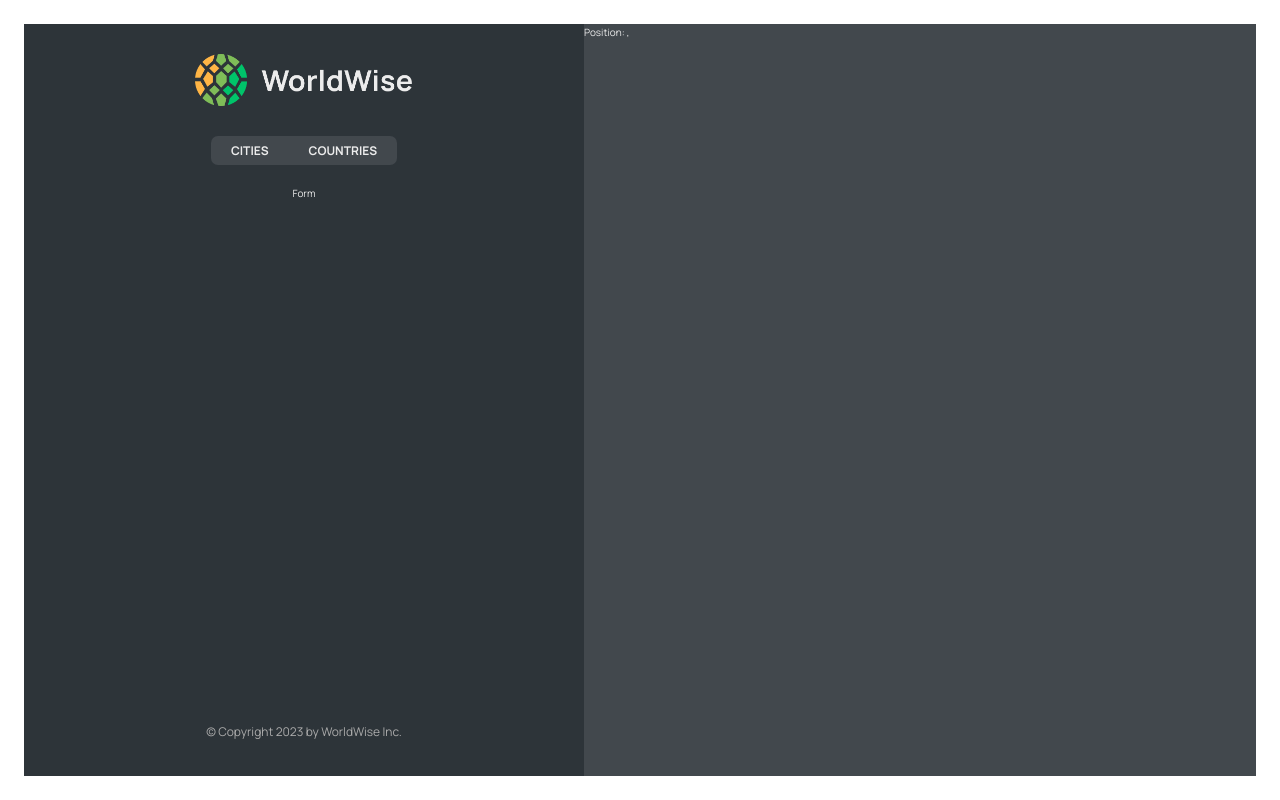
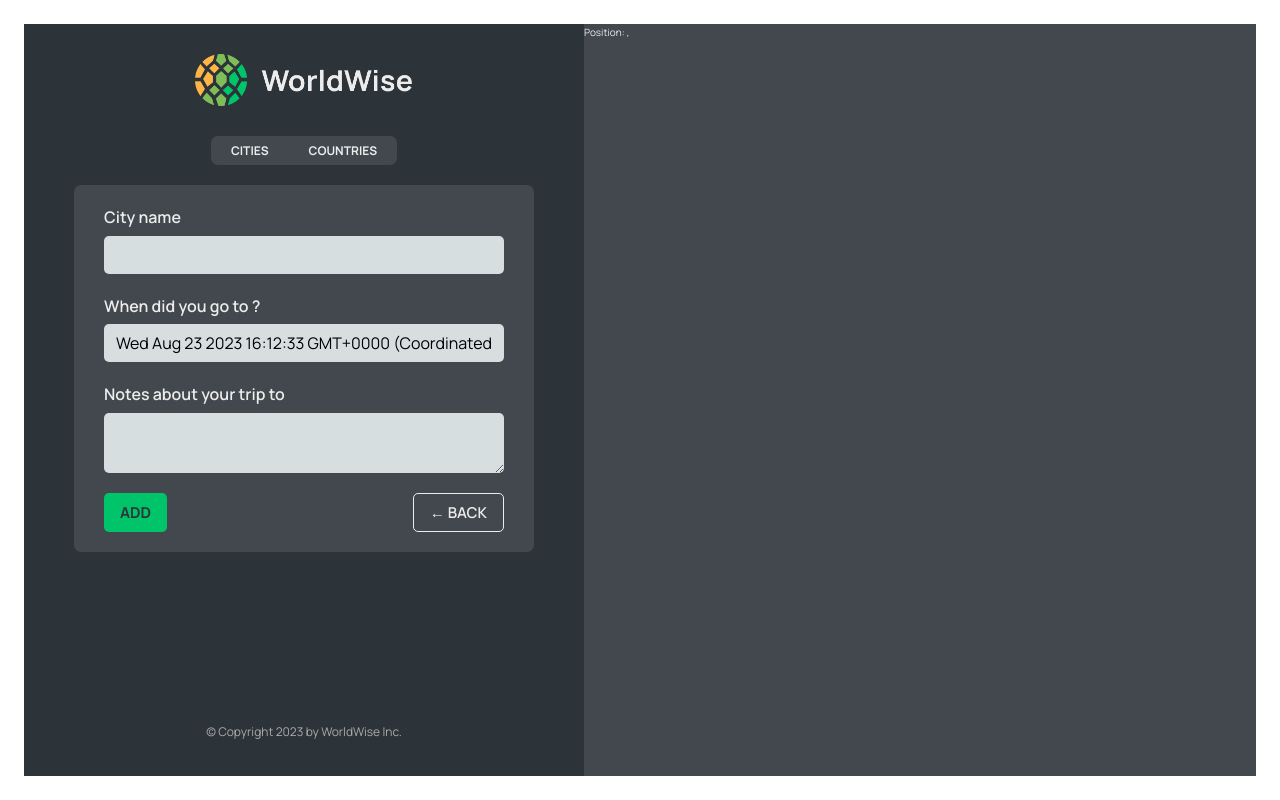
Before and after one commit to itsninam/worldwise, a React (Vite) app: page /app/form in a window 1280 px wide. Built offline with nearby package versions, Linux system fonts and the light colour scheme; data requests are answered from the project's data file.

Commit message:
Programatic navigation

```diff
--- a/src/App.jsx
+++ b/src/App.jsx
@@ -10,6 +10,7 @@ import PageNotFound from "./pages/PageNotFound";
 import CityList from "./components/CityList";
 import CountryList from "./components/CountryList";
 import City from "./components/City";
+import Form from "./components/Form";
 
 const BASE_URL = "http://localhost:9000";
 
@@ -55,7 +56,7 @@ function App() {
             path="countries"
             element={<CountryList cities={cities} isLoading={isLoading} />}
           />
-          <Route path="form" element={<p>Form</p>} />
+          <Route path="form" element={<Form />} />
         </Route>
         <Route path="*" element={<PageNotFound />} />
       </Routes>
--- /dev/null
+++ b/src/components/Button.jsx
@@ -0,0 +1,11 @@
+import styles from "./Button.module.css";
+
+const Button = ({ children, onClick, type }) => {
+  return (
+    <button onClick={onClick} className={`${styles.btn} ${styles[type]}`}>
+      {children}
+    </button>
+  );
+};
+
+export default Button;
--- a/src/components/CityList.jsx
+++ b/src/components/CityList.jsx
@@ -17,7 +17,7 @@ const CityList = ({ cities, isLoading }) => {
     <>
       <ul className={styles.cityList}>
         {cities.map((city) => {
-          return <CityItem city={city} />;
+          return <CityItem city={city} key={city.id} />;
         })}
       </ul>
     </>
--- a/src/components/CountryList.jsx
+++ b/src/components/CountryList.jsx
@@ -24,7 +24,7 @@ const CountryList = ({ cities, isLoading }) => {
   return (
     <ul className={styles.countryList}>
       {countries.map((country) => {
-        return <CountryItem country={country} />;
+        return <CountryItem country={country} key={country.country} />;
       })}
     </ul>
   );
--- a/src/components/Form.jsx
+++ b/src/components/Form.jsx
@@ -3,6 +3,8 @@
 import { useState } from "react";
 
 import styles from "./Form.module.css";
+import Button from "./Button";
+import { useNavigate } from "react-router-dom";
 
 export function convertToEmoji(countryCode) {
   const codePoints = countryCode
@@ -17,6 +19,8 @@ function Form() {
   const [country, setCountry] = useState("");
   const [date, setDate] = useState(new Date());
   const [notes, setNotes] = useState("");
+
+  const navigate = useNavigate();
 
   return (
     <form className={styles.form}>
@@ -49,8 +53,16 @@ function Form() {
       </div>
 
       <div className={styles.buttons}>
-        <button>Add</button>
-        <button>&larr; Back</button>
+        <Button type="primary">Add</Button>
+        <Button
+          type="back"
+          onClick={(event) => {
+            event.preventDefault();
+            navigate(-1);
+          }}
+        >
+          &larr; Back
+        </Button>
       </div>
     </form>
   );
--- a/src/components/Map.jsx
+++ b/src/components/Map.jsx
@@ -1,14 +1,14 @@
-import { useSearchParams } from "react-router-dom";
+import { useNavigate, useSearchParams } from "react-router-dom";
 import styles from "./Map.module.css";
 
 const Map = () => {
   const [params, setParams] = useSearchParams();
+  const navigate = useNavigate();
 
   const lat = params.get("lat");
   const lng = params.get("lng");
-
   return (
-    <p className={styles.mapContainer}>
+    <p className={styles.mapContainer} onClick={() => navigate("form")}>
       <span>
         Position: {lat}, {lng}
       </span>
```
